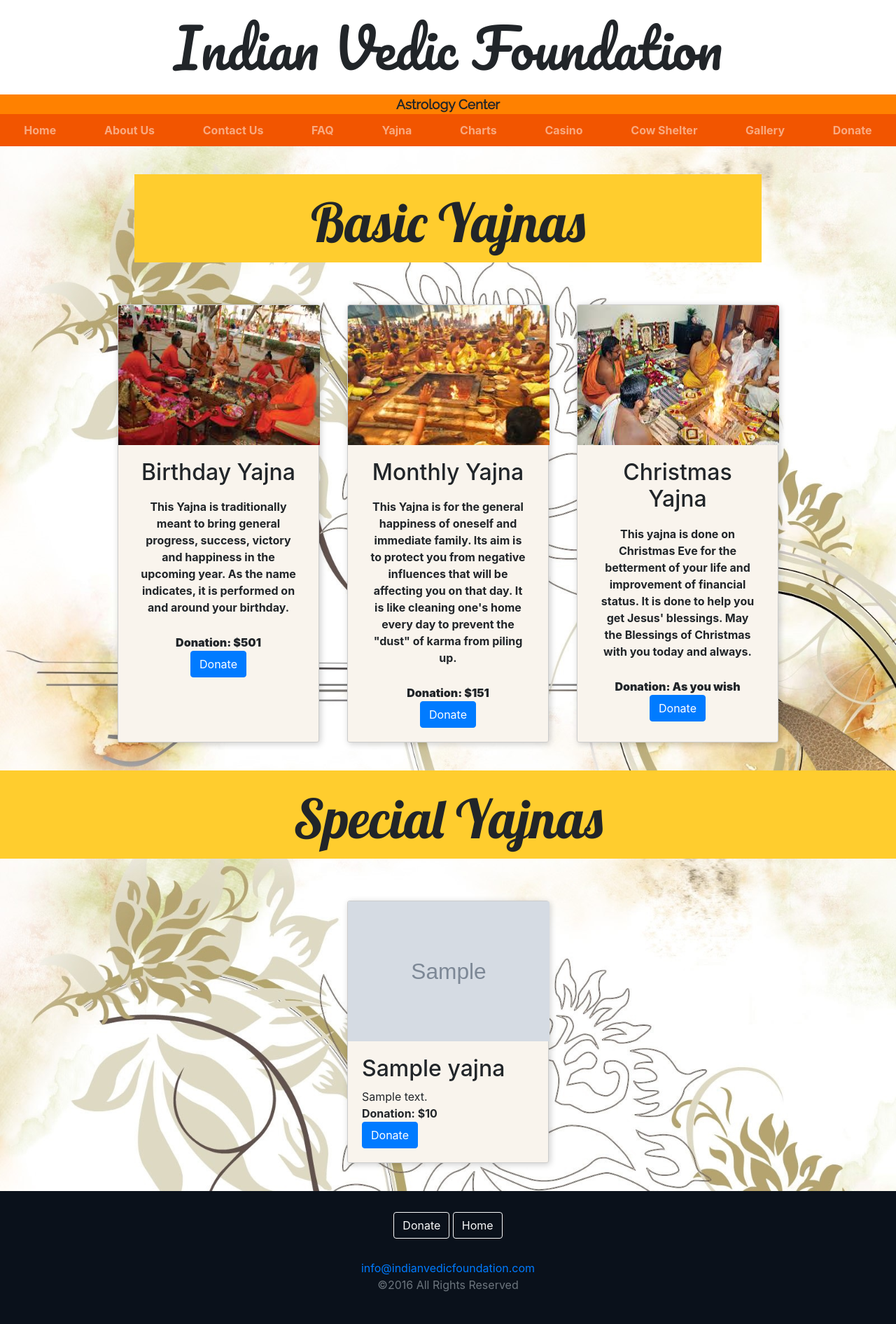
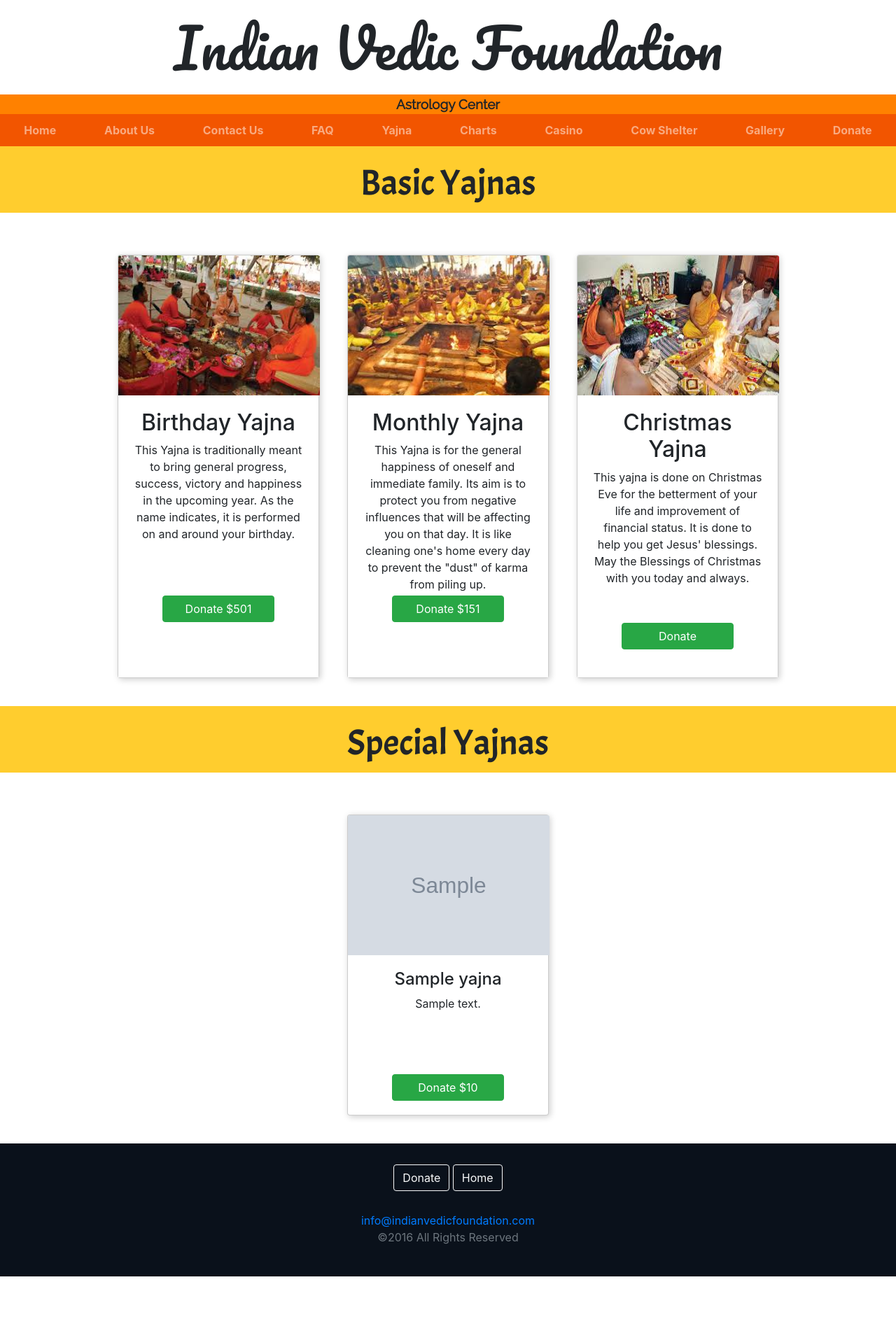
Before and after one commit to sonali-yadav/astro-website, a Django app: page /donations/yajna/ in a window 1280 px wide. Shown: the whole page at 70% size. After the commit the page ends 1824 px from the top, so only its background shows below. Run offline with Django 3.2, Linux system fonts and the light colour scheme; tables that the repository leaves empty hold one stand-in row (values such as "Sample post"); grey boxes marked "Sample" are stand-in pictures; some libraries are stand-ins or nearby versions.

Commit message:
Added yajnas, charts

```diff
--- a/donations/static/css/charts.css
+++ b/donations/static/css/charts.css
@@ -0,0 +1,4 @@
+.table_div {
+    width: 80%;
+    margin: 20px auto 0 auto;
+}
--- a/donations/static/css/yajna.css
+++ b/donations/static/css/yajna.css
@@ -1,14 +1,23 @@
 .yajna_headings {
     text-align: center;
-    font: 6vw 'Lobster';
+    font: 4vw 'Acme';
     padding: 20px 0 10px 0;
-    /*background-color: rgba(10,17,27,1.0);*/
     background-color: rgba(255,205,46,1);
-}
-.yajna_div {
-
 }
 .card_img_2 {
  	width: 18rem;
  	height: 200px;
 }
+.button_div {
+    padding-bottom: 20px;
+}
+.button_div a {
+    width: 10rem;
+}
+.card_body_div2 {
+     font-weight: normal;
+     background-color: #FFF;
+}
+.card_text {
+    height: 220px;
+}
--- a/donations/templates/donations/yajna.html
+++ b/donations/templates/donations/yajna.html
@@ -1,47 +1,44 @@
 {% extends 'home/base.html' %}
 {% load static %}
 {% block content %}
-<div class="contact_div">
-    <div class="yajna_headings" style="width:70%;margin:auto;">Basic Yajnas</div>
+<div>
+    <div class="yajna_headings">Basic Yajnas</div>
     <div class="flex_div">
         <div class="card card_div">
             <div class="image-card-div" style="padding-top:0;">
                 <img src="{% static 'images/yajna1.jpg' %}" alt="yajna1.jpg" class="card-img-top card_img_2">
             </div>
-            <div class="card-body card_body_div">
+            <div class="card-body card_body_div card_body_div2">
                 <h2>Birthday Yajna</h2>
-                <p>This Yajna is traditionally meant to bring general progress, success, victory
+                <div class="card_text">This Yajna is traditionally meant to bring general progress, success, victory
                 and happiness in the upcoming year. As the name indicates, it is performed on and around
-                    your birthday.</p>
-                <div><strong>Donation: $501</strong></div>
-                <div><a href="#" class="btn btn-primary">Donate</a></div>
+                    your birthday.</div>
+                <div class="button_div"><a href="#" class="btn btn-success">Donate $501</a></div>
             </div>
         </div>
         <div class="card card_div">
             <div class="image-card-div" style="padding-top:0;">
                 <img src="{% static 'images/yajna2.jpg' %}" alt="yajna2.jpg" class="card-img-top card_img_2">
             </div>
-            <div class="card-body card_body_div">
+            <div class="card-body card_body_div card_body_div2">
                 <h2>Monthly Yajna</h2>
-                <p> This Yajna is for the general happiness of oneself and immediate family.
+                <div class="card_text">This Yajna is for the general happiness of oneself and immediate family.
                     Its aim is to protect you from negative influences that will be affecting you on
                     that day. It is like cleaning one's home every day to prevent the "dust" of karma
-                    from piling up.</p>
-                <div><strong>Donation: $151</strong></div>
-                <div><a href="#" class="btn btn-primary">Donate</a></div>
+                    from piling up.</div>
+                <div class="button_div"><a href="#" class="btn btn-success">Donate $151</a></div>
             </div>
         </div>
         <div class="card card_div">
             <div class="image-card-div" style="padding-top:0;">
                 <img src="{% static 'images/yajna3.jpg' %}" alt="yajna3.jpg" class="card-img-top card_img_2">
             </div>
-            <div class="card-body card_body_div">
+            <div class="card-body card_body_div card_body_div2">
                 <h2>Christmas Yajna</h2>
-                <p>This yajna is done on Christmas Eve for the betterment of your life and
+                <div class="card_text">This yajna is done on Christmas Eve for the betterment of your life and
                     improvement of financial status. It is done to help you get Jesus' blessings.
-                    May the Blessings of Christmas with you today and always.</p>
-                <div><strong>Donation: As you wish</strong></div>
-                <div><a href="#" class="btn btn-primary">Donate</a></div>
+                    May the Blessings of Christmas with you today and always.</div>
+                <div class="button_div"><a href="#" class="btn btn-success">Donate</a></div>
             </div>
         </div>
     </div>
@@ -52,12 +49,11 @@
             <div class="image-card-div" style="padding-top:0;">
                 <img src="{{ yajna.thumbnail.url }}" alt="yajna_thumbnail" class="card-img-top card_img_2">
             </div>
-            <div class="card-body card_body_div" style="font-weight:normal;text-align:left;">
-                <h2>{{ yajna.title }}</h2>
-                <div>{{ yajna.description }}</div>
-                <div><strong>Donation: ${{ yajna.amount }}</strong></div>
-                <div><a href="#" class="btn btn-primary">Donate</a></div>
+            <div class="card-body card_body_div card_body_div2" style="height: 170px;">
+                <h4>{{ yajna.title }}</h4>
+                <div class="card-text">{{ yajna.description | truncatechars:100 }}</div>
             </div>
+            <div class="button_div"><a href="#" class="btn btn-success">Donate ${{ yajna.amount }}</a></div>
         </div>
         {% endfor %}
     </div>
```
Also changed, not shown: donations/templates/donations/charts.html (+8 -8 lines).
